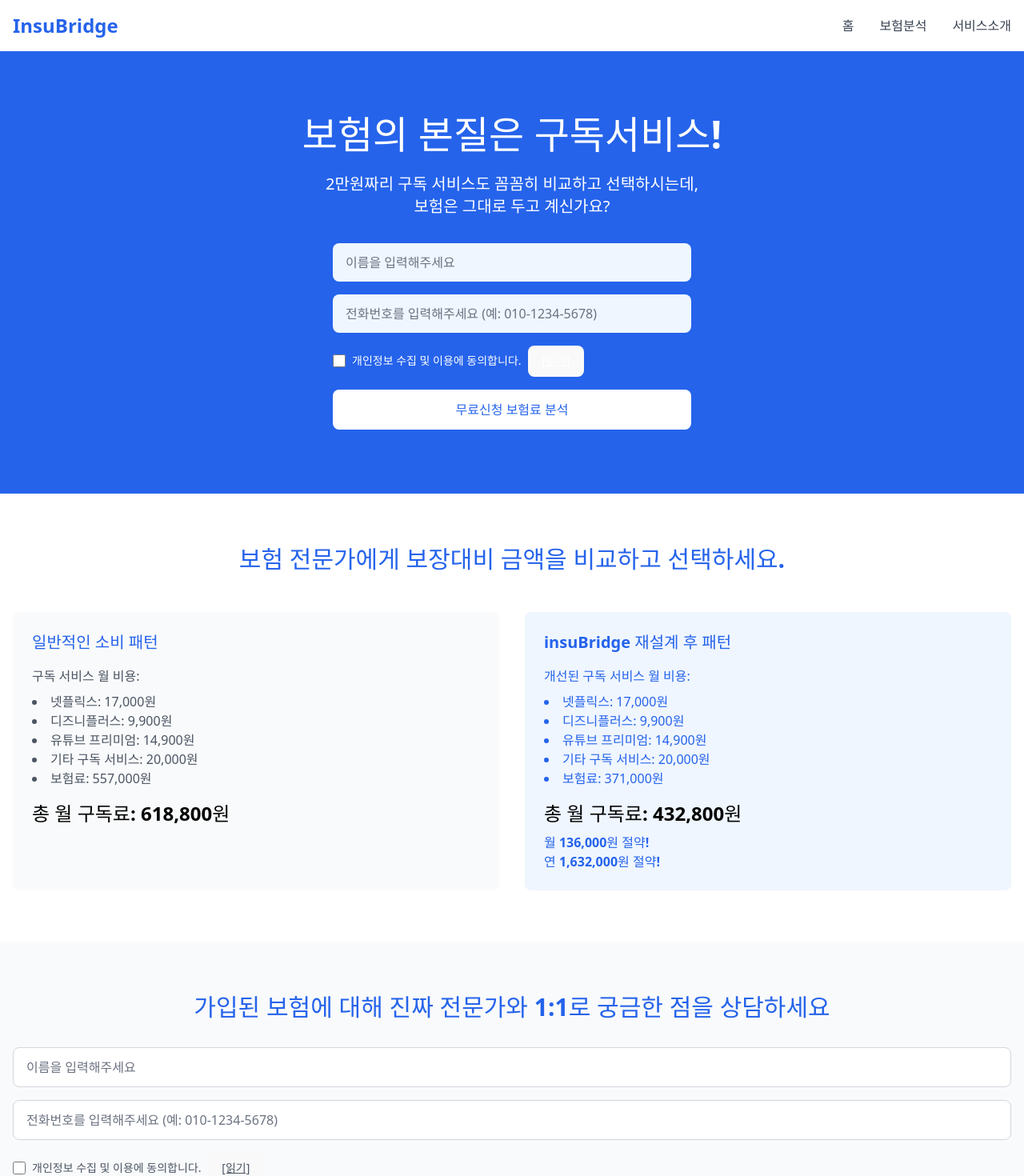
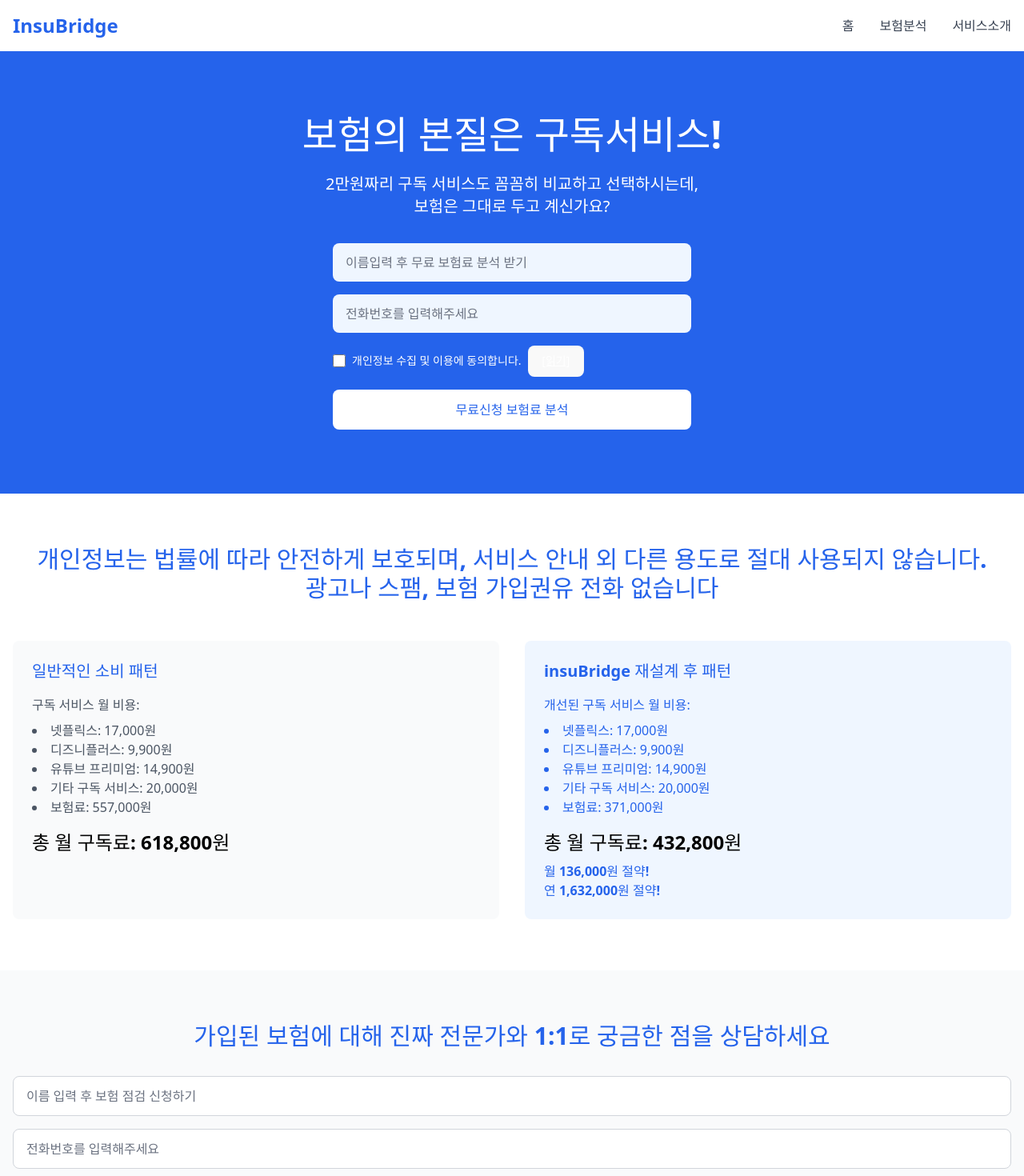
Before and after one commit to SuperRPM/insuBridge-web, a React (Vite) app: page / in a window 1280 px wide. Shown: the top 1470 px of the page at 80% size. Built offline with nearby package versions, Linux system fonts and the light colour scheme; no server answers.

Commit message:
안내문구 수정

```diff
--- a/src/pages/Analysis.tsx
+++ b/src/pages/Analysis.tsx
@@ -82,7 +82,7 @@ const Analysis = () => {
             value={formData.name}
             onChange={handleChange}
             className="w-full px-4 py-3 rounded-lg text-gray-600 placeholder-gray-500 bg-blue-50"
-            placeholder="이름을 입력해주세요"
+            placeholder="이름입력 후 보험 점검 신청하입"
             required
           />
           <input
@@ -91,7 +91,7 @@ const Analysis = () => {
             value={formData.phone}
             onChange={handleChange}
             className="w-full px-4 py-3 rounded-lg text-gray-600 placeholder-gray-500 bg-blue-50"
-            placeholder="전화번호를 입력해주세요 (예: 010-1234-5678)"
+            placeholder="전화번호를 입력해주세요"
             required
             maxLength={13}
           />
--- a/src/pages/Home.tsx
+++ b/src/pages/Home.tsx
@@ -90,7 +90,7 @@ const Home = () => {
                 value={formData.name}
                 onChange={handleChange}
                 className="w-full px-4 py-3 rounded-lg text-gray-900 placeholder-gray-500 bg-blue-50"
-                placeholder="이름을 입력해주세요"
+                placeholder="이름입력 후 무료 보험료 분석 받기"
                 required
               />
               <input
@@ -99,7 +99,7 @@ const Home = () => {
                 value={formData.phone}
                 onChange={handleChange}
                 className="w-full px-4 py-3 rounded-lg text-gray-900 placeholder-gray-500 bg-blue-50"
-                placeholder="전화번호를 입력해주세요 (예: 010-1234-5678)"
+                placeholder="전화번호를 입력해주세요"
                 required
                 maxLength={13}
               />
@@ -145,8 +145,8 @@ const Home = () => {
       <section className="py-12 md:py-16 bg-white w-full">
         <div className="w-full px-4">
           <h2 className="text-2xl md:text-3xl font-bold text-center mb-8 md:mb-12 text-blue-600">
-            보험 전문가에게 보장대비 금액을 비교하고 선택하세요.
-
+            개인정보는 법률에 따라 안전하게 보호되며, 서비스 안내 외 다른 용도로 절대 사용되지 않습니다.<br />
+            광고나 스팸, 보험 가입권유 전화 없습니다
           </h2>
           <div className="grid md:grid-cols-2 gap-6 md:gap-8 w-full">
             <div className="bg-gray-50 p-6 rounded-lg">
@@ -199,7 +199,7 @@ const Home = () => {
                 value={formData.name}
                 onChange={handleChange}
                 className="w-full px-4 py-3 rounded-lg bg-white border border-gray-300 focus:border-blue-500 focus:ring-blue-500 placeholder-gray-500 text-gray-900"
-                placeholder="이름을 입력해주세요"
+                placeholder="이름 입력 후 보험 점검 신청하기"
                 required
               />
               <input
@@ -208,7 +208,7 @@ const Home = () => {
                 value={formData.phone}
                 onChange={handleChange}
                 className="w-full px-4 py-3 rounded-lg bg-white border border-gray-300 focus:border-blue-500 focus:ring-blue-500 placeholder-gray-500 text-gray-900"
-                placeholder="전화번호를 입력해주세요 (예: 010-1234-5678)"
+                placeholder="전화번호를 입력해주세요"
                 required
                 maxLength={13}
               />
--- a/src/utils/api.ts
+++ b/src/utils/api.ts
@@ -7,6 +7,7 @@ export async function fetchApi<T>(
   try {
     const finalOptions = {
       ...options,
+      mode: 'no-cors' as RequestMode,
       headers: {
         ...options.headers,
       }
```
